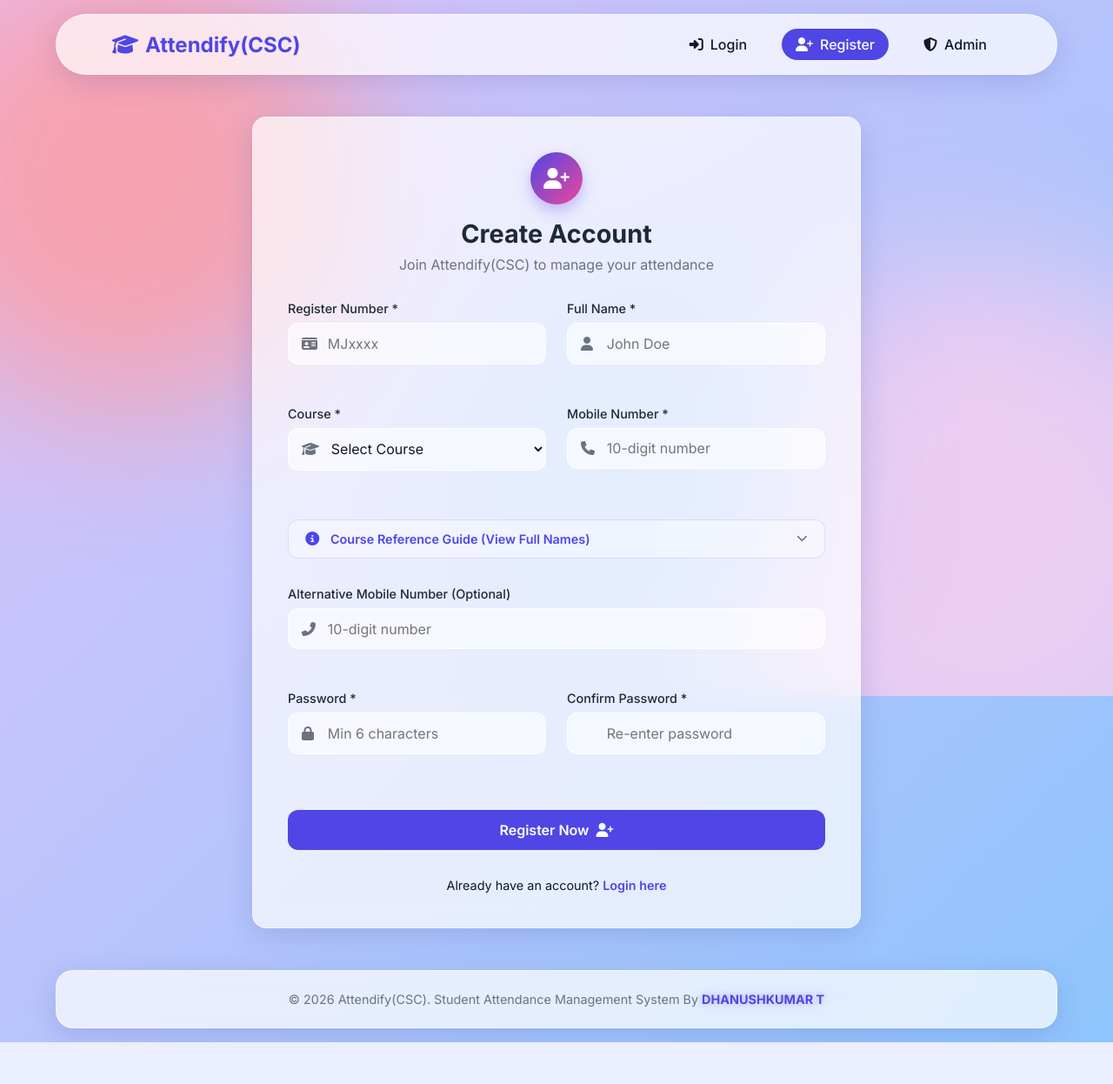
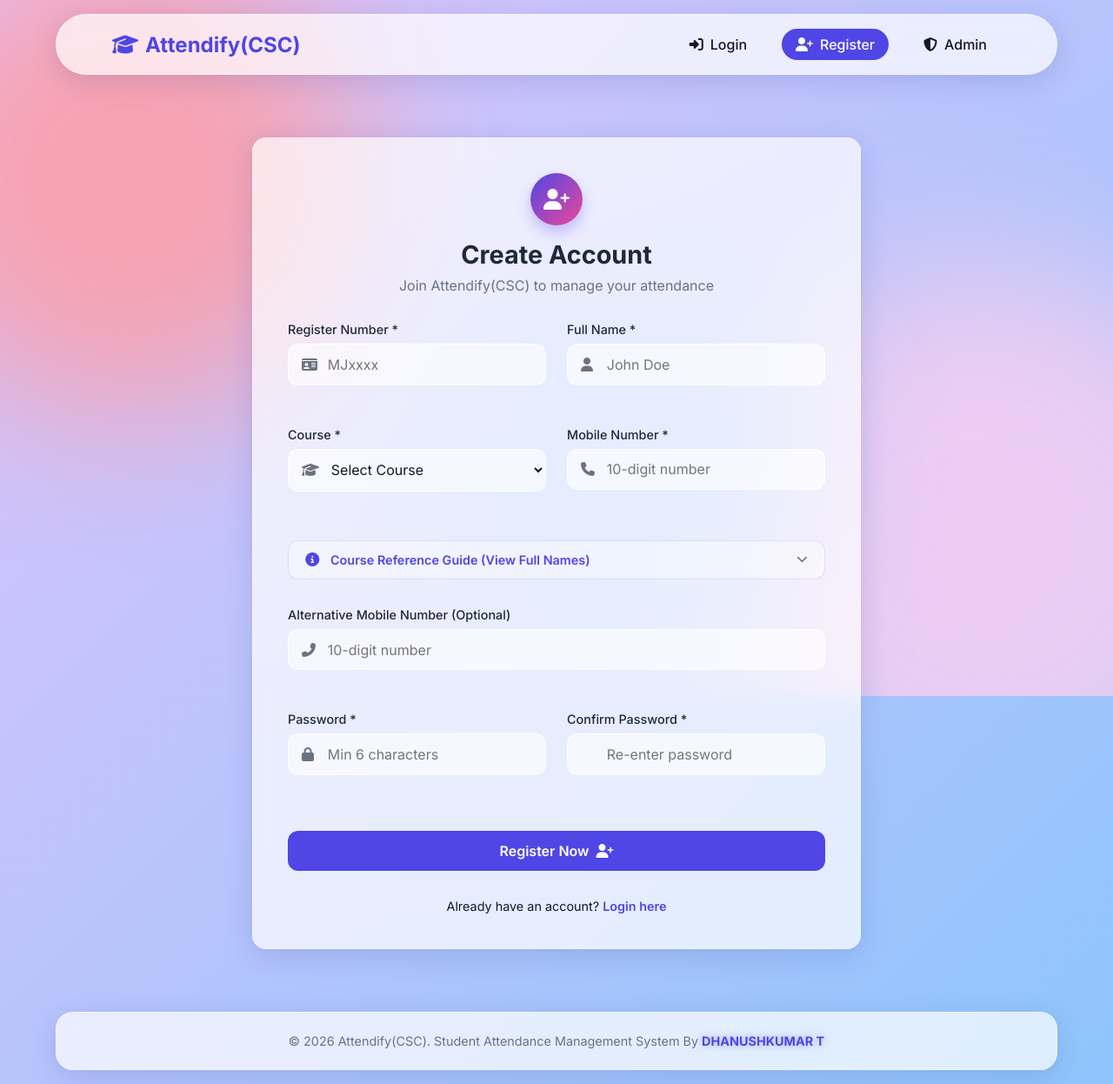
Before and after one commit to DHANUSHKUMAR-T/Attendify, a Flask app: page /register in a window 1280 px wide. Shown: the whole page at 87% size. Before the commit the page ends 1198 px from the top, so only its background shows below. Run offline with Flask 3, Linux system fonts and the light colour scheme.

Commit message:
Add files via upload

```diff
--- a/app.py
+++ b/app.py
@@ -603,4 +603,4 @@ def edit_student(student_id):
 # Entry Point
 # ─────────────────────────────────────────
 if __name__ == "__main__":
-    app.run(debug=True)
+    app.run(debug=True,host='0.0.0.0')
--- a/requirements.txt
+++ b/requirements.txt
@@ -3,5 +3,3 @@ gunicorn==22.0.0
 gspread==5.12.0
 oauth2client==4.1.3
 openpyxl==3.1.2
-pymongo[srv]==4.8.0
-dnspython==2.6.1
--- a/static/css/style.css
+++ b/static/css/style.css
@@ -200,9 +200,6 @@ a:hover {
 /* ── Layout ── */
 .main-content {
     flex: 1;
-    display: flex;
-    justify-content: center;
-    align-items: center;
     padding: 2rem 5%;
     width: 100%;
     max-width: 1200px;
@@ -239,6 +236,7 @@ a:hover {
     width: 100%;
     max-width: 450px;
     padding: 2.5rem;
+    margin: 1.5rem auto;
 }
 
 .register-container {
```
